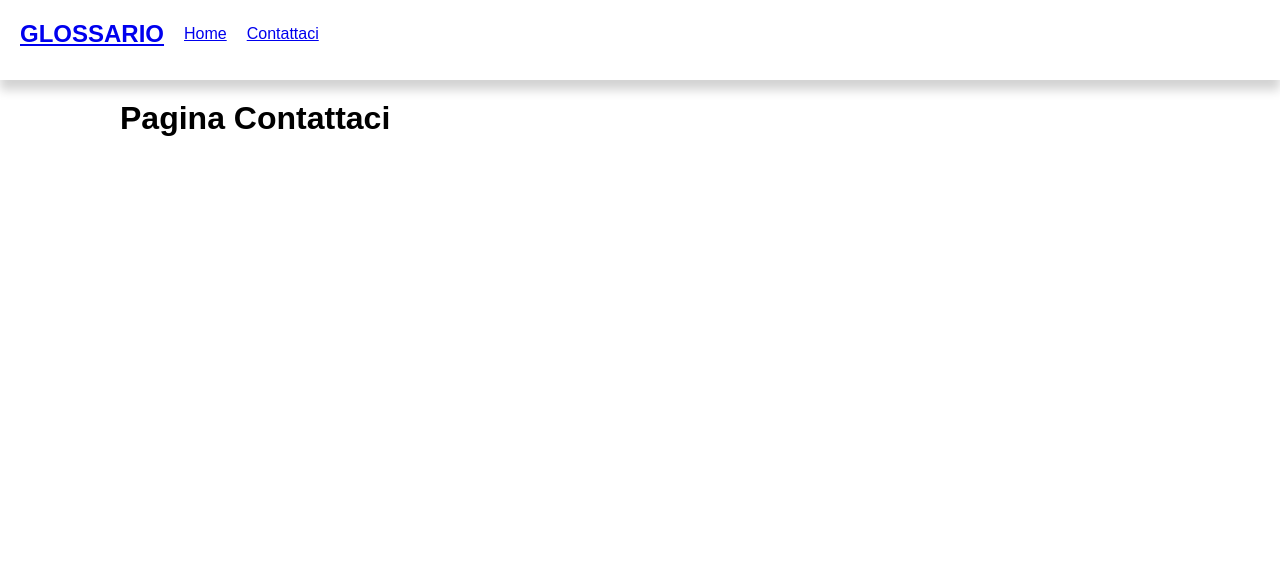
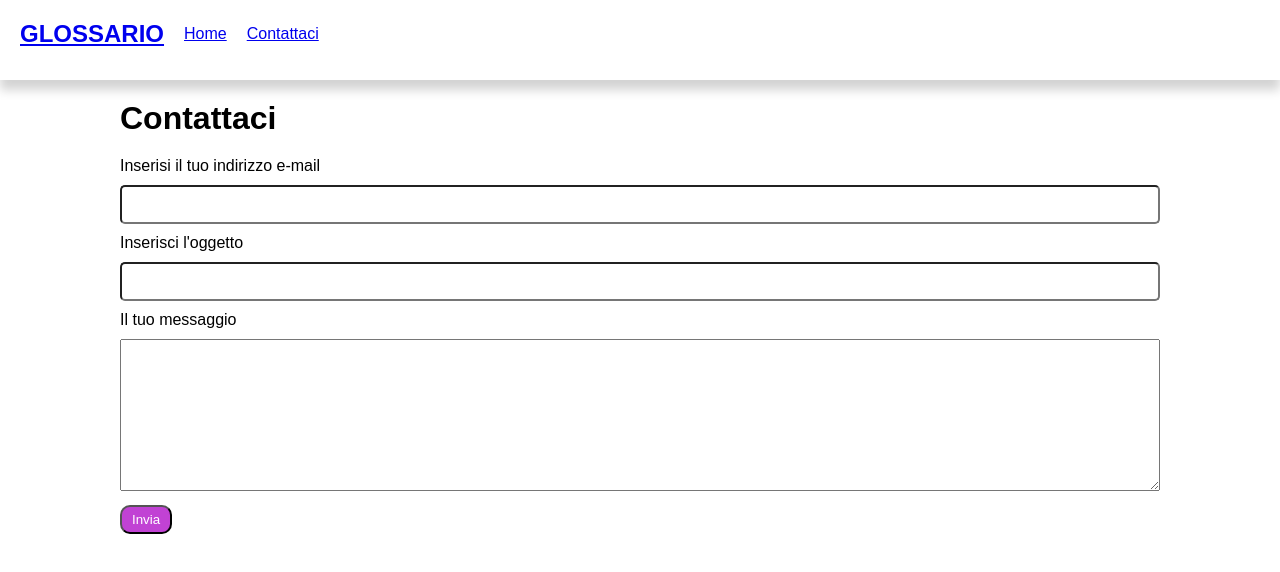
Before and after one commit to DanieleErcoli243/vite-glossario, a Vue app: page /contact-us in a window 1280 px wide. Shown: the top 572 px of the page. Built offline with nearby package versions, Linux system fonts and the light colour scheme.

Commit message:
created form still to fix

```diff
--- /dev/null
+++ b/src/components/EmailForm.vue
@@ -0,0 +1,49 @@
+<script>
+export default {
+    name: 'EmailForm',
+    data: () => ({
+        form: {
+            email: '',
+            subject: '',
+            message: '',
+        }
+    })
+};
+</script>
+
+<template>
+
+    <form @submit.prevent>
+        <label for="email">Inserisi il tuo indirizzo e-mail</label>
+        <input type="email" id="email" v-model.trim="email">
+        <label for="subject">Inserisci l'oggetto</label>
+        <input type="text" id="subject" v-model.trim="subject">
+        <label for="message">Il tuo messaggio</label>
+        <textarea id="message" cols="30" rows="10" v-model.trim="message"></textarea>
+        <button type="submit">Invia</button>
+    </form>
+</template>
+
+<style lang="scss" scoped>
+/* modulo */
+input {
+    display: inline-block;
+    width: 100%;
+    padding: 10px;
+    border-radius: 5px;
+    margin: 10px 0;
+}
+
+textarea {
+    width: 100%;
+    margin: 10px 0;
+}
+
+button {
+    padding: 5px 10px;
+    border-radius: 10px;
+    background-color: rgb(193, 66, 212);
+    color: white;
+
+}
+</style>
--- a/src/components/pages/ContactUsPage.vue
+++ b/src/components/pages/ContactUsPage.vue
@@ -1,9 +1,20 @@
 <script>
+import EmailForm from '../EmailForm.vue';
 export default {
-    name: 'ContactUsPage'
+    name: 'ContactUsPage',
+    components: { EmailForm }
 };
 </script>
 
 <template>
-    <h1>Pagina Contattaci</h1>
+    <h1>Contattaci</h1>
+    <EmailForm />
 </template>
+
+<style lang="scss" scoped>
+/* titolo */
+h1 {
+    margin-bottom: 20px;
+
+}
+</style>
```
Also changed, not shown: src/components/pages/EmailForm.vue (deleted, +0 -20 lines).
